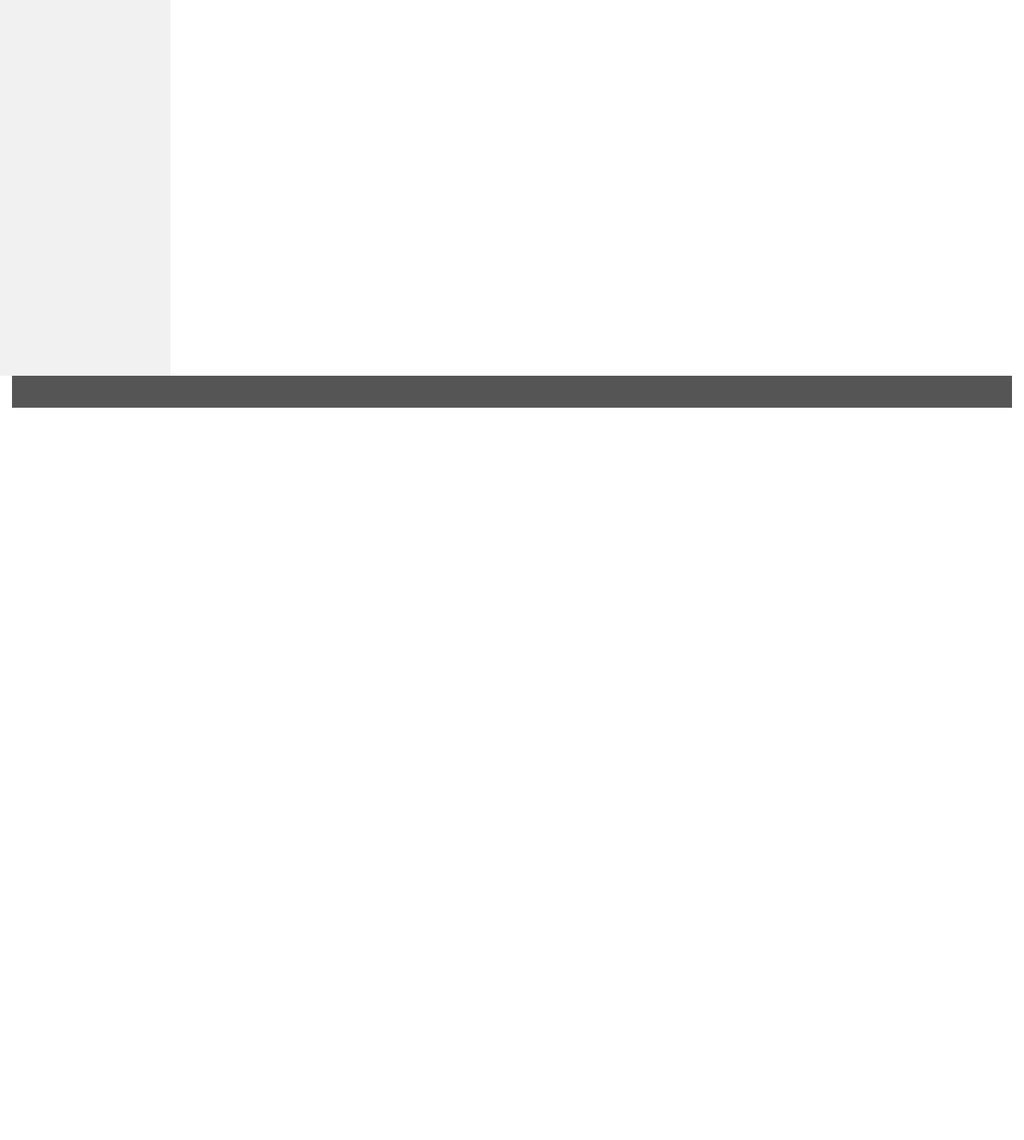
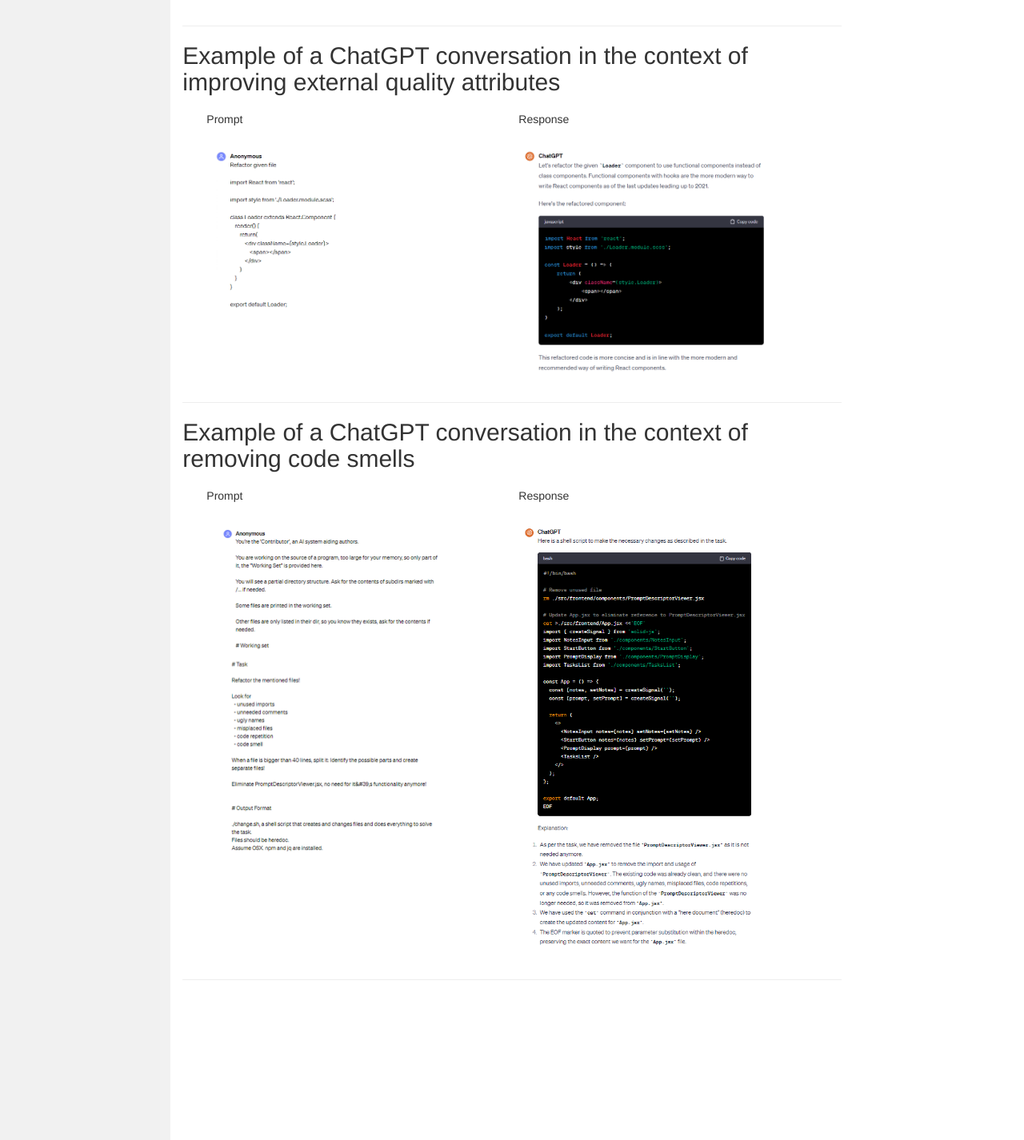
Before and after one commit to AnonymousResearcherSubmission/msr2024, a plain HTML site: page index.html in a window 1280 px wide. Shown: the part 2080-3506 px from the top of the page at 80% size. Before the commit the page ends 2590 px from the top, so only its background shows below. Drawn offline with nearby package versions, Linux system fonts and the light colour scheme.

Commit message:
add example

```diff
--- a/index.html
+++ b/index.html
@@ -26,7 +26,7 @@
     }
 
     /* Set height of the grid so .sidenav can be 100% (adjust as needed) */
-    .row.content {height: 2500px}
+    .row.content {height: 3500px}
 
     /* Set gray background color and 100% height */
     .sidenav {
@@ -138,6 +138,69 @@ development, and best practices in software engineering.</p>
 </div>
 <hr>
 
+<h2> Example of a ChatGPT conversation in the context of improving internal quality attributes</h2>
+<div class="container">
+  <div class="row">
+    <div class="col-sm-4">
+      <!--<div class="panel panel-danger">-->
+        <div class="panel-heading">  Prompt</div>
+        <div class="panel-body"><img src="./Images/Prompt_redundancy.png" class="img-responsive" style="width:95%" alt="Image"></div>
+       <!-- <div class="panel-footer"></div>-->
+      <!--</div>-->
+    </div>
+        <div class="col-sm-4">
+      <!--<div class="panel panel-danger">-->
+        <div class="panel-heading">  Response</div>
+        <div class="panel-body"><img src="./Images/Response_dependency.png" class="img-responsive" style="width:95%" alt="Image"></div>
+        <!--<div class="panel-footer"></div>-->
+      <!--</div>-->
+    </div>
+  </div>
+</div>
+<hr>
+
+<h2> Example of a ChatGPT conversation in the context of improving external quality attributes</h2>
+<div class="container">
+  <div class="row">
+    <div class="col-sm-4">
+      <!--<div class="panel panel-danger">-->
+        <div class="panel-heading">  Prompt</div>
+        <div class="panel-body"><img src="./Images/Prompt_readability.png" class="img-responsive" style="width:95%" alt="Image"></div>
+        <!--<div class="panel-footer"></div>
+      <!--</div>-->
+    </div>
+        <div class="col-sm-4">
+      <!--<div class="panel panel-danger">-->
+        <div class="panel-heading">  Response</div>
+        <div class="panel-body"><img src="./Images/Response_readability.png" class="img-responsive" style="width:95%" alt="Image"></div>
+        <!--<div class="panel-footer"></div>-->
+      <!--</div>-->
+    </div>
+  </div>
+</div>
+<hr>
+
+<h2> Example of a ChatGPT conversation in the context of removing code smells</h2>
+<div class="container">
+  <div class="row">
+    <div class="col-sm-4">
+      <!--<div class="panel panel-danger">-->
+        <div class="panel-heading">  Prompt</div>
+        <div class="panel-body"><img src="./Images/Prompt_codesmell.png" class="img-responsive" style="width:95%" alt="Image"></div>
+        <!--<div class="panel-footer"></div>-->
+      <!--</div>-->
+    </div>
+        <div class="col-sm-4">
+      <!--<div class="panel panel-danger">-->
+        <div class="panel-heading">  Response</div>
+        <div class="panel-body"><img src="./Images/Response_codesmell.png" class="img-responsive" style="width:95%" alt="Image"></div>
+        <!--<div class="panel-footer"></div>-->
+      <!--</div>-->
+    </div>
+  </div>
+</div>
+<hr>
+
 
   </div>
 </div>
```
Also changed, not shown: Images/Prompt_codesmell.png (added), Images/Prompt_readability.png (added), Images/Prompt_redundancy.png (added), Images/Response_codesmell.png (added), Images/Response_dependency.png (added), Images/Response_readability.png (added).
